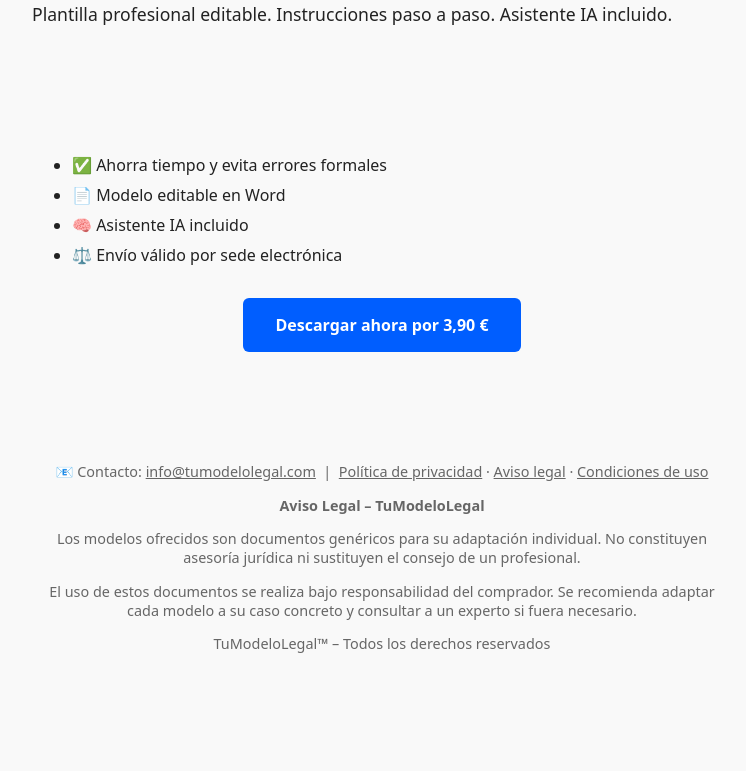
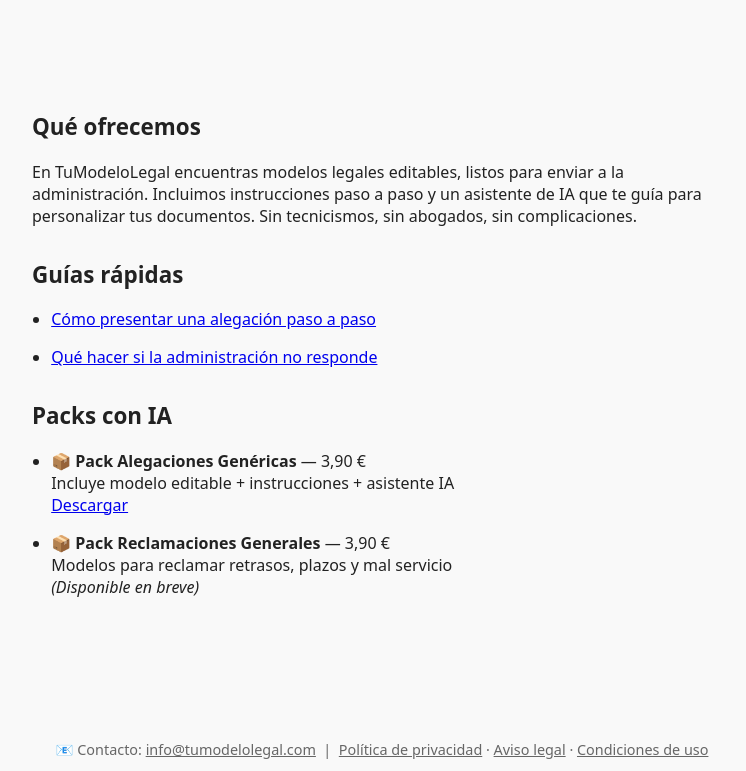
Before and after one commit to tmlrfjml-source/tumodelolegal, a plain HTML site: page index.html in a window 1280 px wide. Shown: the part 155-926 px from the top of the page, without its empty margins (258-1004 px from the left). Before the commit the page ends 854 px from the top, so only its background shows below. Drawn offline with Linux system fonts and the light colour scheme.

Commit message:
Add files via upload

```diff
--- a/index.html
+++ b/index.html
@@ -1,9 +1,10 @@
+
 <!DOCTYPE html>
 <html lang="es">
 <head>
   <meta charset="UTF-8" />
   <meta name="viewport" content="width=device-width, initial-scale=1.0" />
-  <title>TuModeloLegal - Alegaciones administrativas</title>
+  <title>TuModeloLegal - Plantillas legales con IA</title>
   <style>
     body {
       font-family: system-ui, sans-serif;
@@ -25,15 +26,15 @@
       font-size: 1.1rem;
       margin-bottom: 2rem;
     }
-    .benefits {
-      margin: 2rem 0;
+    h2 {
+      margin-top: 2rem;
+      font-size: 1.4rem;
     }
-    .benefits li {
-      margin-bottom: 0.5rem;
+    ul {
+      padding-left: 1.2rem;
     }
-    .cta {
-      text-align: center;
-      margin: 2rem 0;
+    ul li {
+      margin-bottom: 1rem;
     }
     .cta a {
       display: inline-block;
@@ -48,6 +49,7 @@
       font-size: 0.9rem;
       text-align: center;
       color: #666;
+      margin-top: 3rem;
     }
     footer a {
       color: #666;
@@ -57,22 +59,38 @@
 </head>
 <body>
   <header>
-    <h1>Alegaciones administrativas listas para usar</h1>
-    <p>Plantilla profesional editable. Instrucciones paso a paso. Asistente IA incluido.</p>
+    <h1>TuModeloLegal</h1>
+    <p>Plantillas legales y reclamaciones administrativas con ayuda inteligente</p>
   </header>
 
   <main>
-    <section class="benefits">
+    <section>
+      <h2>Qué ofrecemos</h2>
+      <p>En TuModeloLegal encuentras modelos legales editables, listos para enviar a la administración. Incluimos instrucciones paso a paso y un asistente de IA que te guía para personalizar tus documentos. Sin tecnicismos, sin abogados, sin complicaciones.</p>
+    </section>
+
+    <section>
+      <h2>Guías rápidas</h2>
       <ul>
-        <li>✅ Ahorra tiempo y evita errores formales</li>
-        <li>📄 Modelo editable en Word</li>
-        <li>🧠 Asistente IA incluido</li>
-        <li>⚖️ Envío válido por sede electrónica</li>
+        <li><a href="/guia_alegaciones.html">Cómo presentar una alegación paso a paso</a></li>
+        <li><a href="/guia_silencio_administrativo.html">Qué hacer si la administración no responde</a></li>
       </ul>
     </section>
 
-    <section class="cta">
-      <a href="https://tumodelo.gumroad.com/l/cbzhr" target="_blank">Descargar ahora por 3,90 €</a>
+    <section>
+      <h2>Packs con IA</h2>
+      <ul>
+        <li>
+          <strong>📦 Pack Alegaciones Genéricas</strong> — 3,90 €<br>
+          Incluye modelo editable + instrucciones + asistente IA<br>
+          <a href="https://tumodelo.gumroad.com/l/cbzhr" target="_blank">Descargar</a>
+        </li>
+        <li>
+          <strong>📦 Pack Reclamaciones Generales</strong> — 3,90 €<br>
+          Modelos para reclamar retrasos, plazos y mal servicio<br>
+          <em>(Disponible en breve)</em>
+        </li>
+      </ul>
     </section>
   </main>
 
```
Lines whose indentation alone changed are shown as unchanged.
